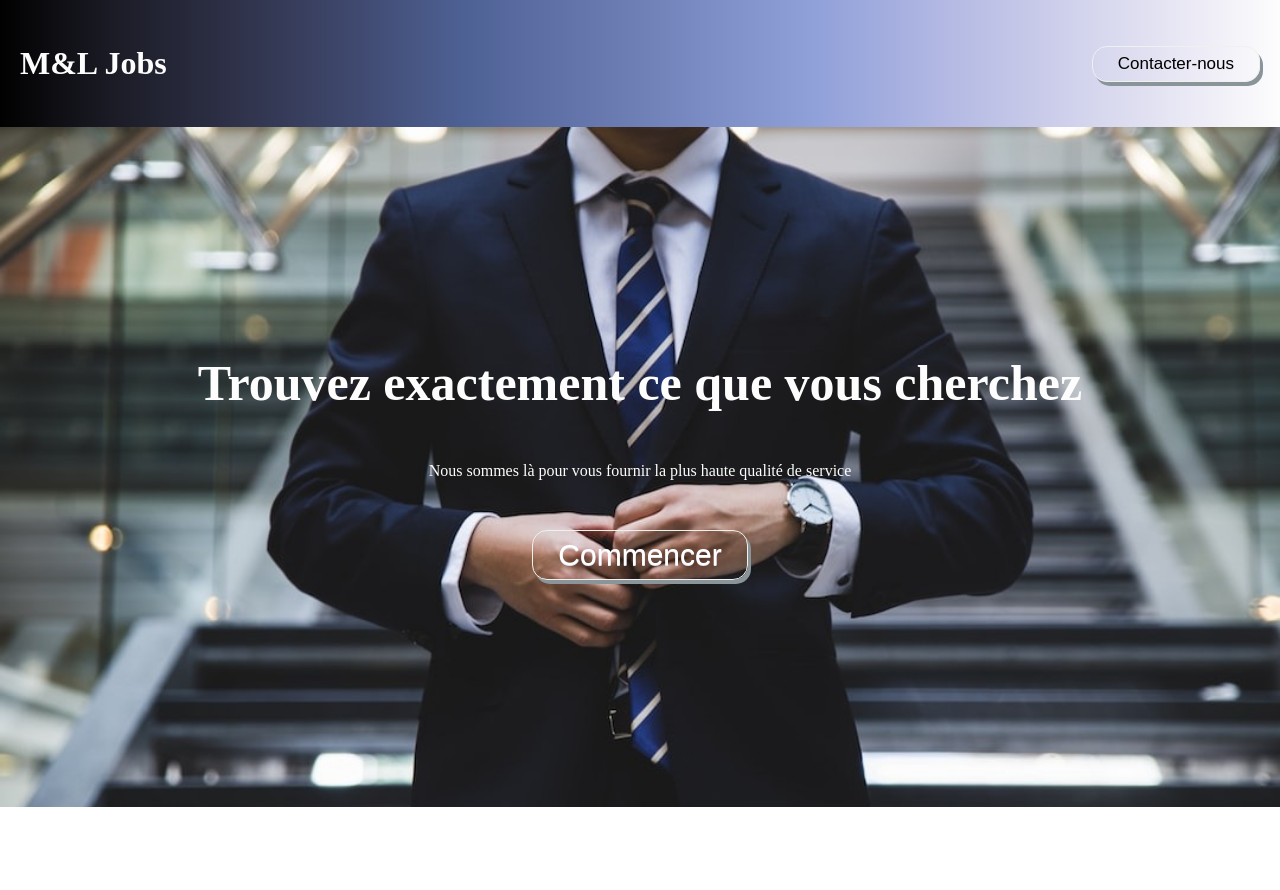
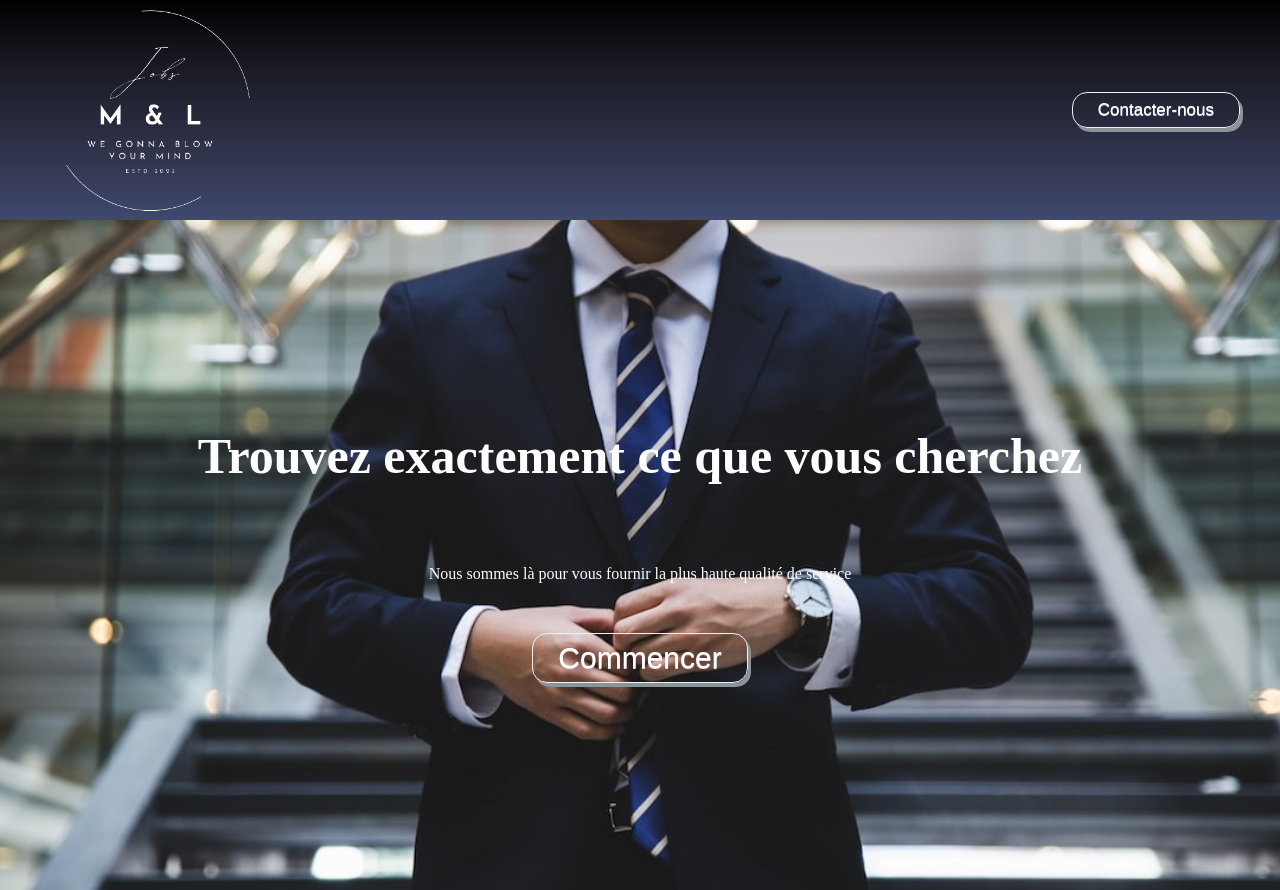
Before and after one commit to Manalbariz/JobBoard, a React (Vite) app in the folder frontend/: page / in a window 1280 px wide. Before the commit the page ends 807 px from the top, so only its background shows below. Built offline with nearby package versions, Linux system fonts and the light colour scheme.

Commit message:
home page

```diff
--- a/frontend/src/App.jsx
+++ b/frontend/src/App.jsx
@@ -11,7 +11,7 @@ function App() {
     <>
       <div className="App">
         <Helmet>
-          <style>{`body {background-image: linear-gradient(to left, #fdfdfd, #e5e4f3, #cbccea, #afb6e2, #90a0d9, #7a8ac2, #6475ab, #4e6195, #3f486d, #2e3148, #1c1c27, #010101)}`}</style>
+          <style>{`body {background-image: linear-gradient(to top, #fdfdfd, #e5e4f3, #cbccea, #afb6e2, #90a0d9, #7a8ac2, #6475ab, #4e6195, #3f486d, #2e3148, #1c1c27, #010101)}`}</style>
         </Helmet>
         <BrowserRouter>
           <NavBar />
--- a/frontend/src/components/Navbar.jsx
+++ b/frontend/src/components/Navbar.jsx
@@ -1,12 +1,12 @@
 import { Link } from 'react-router-dom';
-
+import LogoML from '../assets/HomeImgs/logo_ml.png';
 
 const Navbar = () => {
     return (
         <header>
             <div className="container">
                 <Link to="/" className="logo">
-                    <h1>M&L Jobs</h1>
+                    <img src={LogoML} alt="logo" className='logoMl' />
                 </Link>
                 <button className="contactezNousBtt">Contacter-nous</button>
             </div>
--- a/frontend/src/index.css
+++ b/frontend/src/index.css
@@ -20,12 +20,11 @@ body {
   font-family: "Poppins";
   color: #fdfdfd;
 }
-
-
 header .container {
-  max-width: 1400px;
+  /* max-width: 1400px; */
   margin: 0 auto;
-  padding: 45px 20px;
+  height: 220px;
+  /* padding: 20px 20px; */
   display: flex;
   align-items: center;
   justify-content: space-between;
@@ -37,13 +36,15 @@ header a {
 }
 .pages {
   max-width: 1920px;
+  /* height: 100px; */
 
 }
 
-.home{
+.BgHome{
   margin: 0;
   padding: 0;
   width: 100%;
+  height: 670px;
   display: flex;
   flex-direction: column;
   justify-content: center;
@@ -53,7 +54,7 @@ header a {
 .bigtitle{
   text-align: center;
   font-size: 50px;
-  margin-bottom: 50px;
+  margin-bottom: 80px;
 }
 .intro {
   margin-bottom: 50px;
@@ -65,15 +66,17 @@ header a {
 	border:1px solid #f0f0f0;
 	display:inline-block;
 	cursor:pointer;
-	color:#000000;
+	color:#ffffff;
 	font-family:Arial;
 	font-size:17px;
 	padding:7px 25px;
 	text-decoration:none;
 	text-shadow:0px 1px 0px #e1e2ed;
 }
+.contactezNousBtt{
+  margin-right: 40px;
+}
 .commencerBtt{
-  color:#ffffff;
   font-size:30px;
 }
 .contactezNousBtt:hover , .commencerBtt:hover {
@@ -83,3 +86,8 @@ header a {
 	position:relative;
 	top:1px;
 }
+.logoMl{
+  margin-top: 15px;
+  height: 300px;
+  width: 300px;
+}
--- a/frontend/src/pages/Home.jsx
+++ b/frontend/src/pages/Home.jsx
@@ -3,7 +3,7 @@ import BgImg from '../assets/HomeImgs/BgImg.jpeg'
 const Home = () => {
     return (
 
-            <div className='home' style={{ backgroundImage: `url(${BgImg})`, backgroundRepeat: 'no-repeat', backgroundSize: 'cover', height: '85vh' }}>
+            <div className='BgHome' style={{ backgroundImage: `url(${BgImg})`, backgroundRepeat: 'no-repeat', backgroundSize: 'cover', opacity:1}}>
                 <h1 className="bigtitle">Trouvez exactement ce que vous cherchez</h1>
                 <p className="intro">Nous sommes là pour vous fournir la plus haute qualité de service</p>
                 <button className="commencerBtt">Commencer</button>
```
Also changed, not shown: frontend/src/assets/HomeImgs/logo_ml.png (added), frontend/src/assets/ml_aprouved.png (added).
